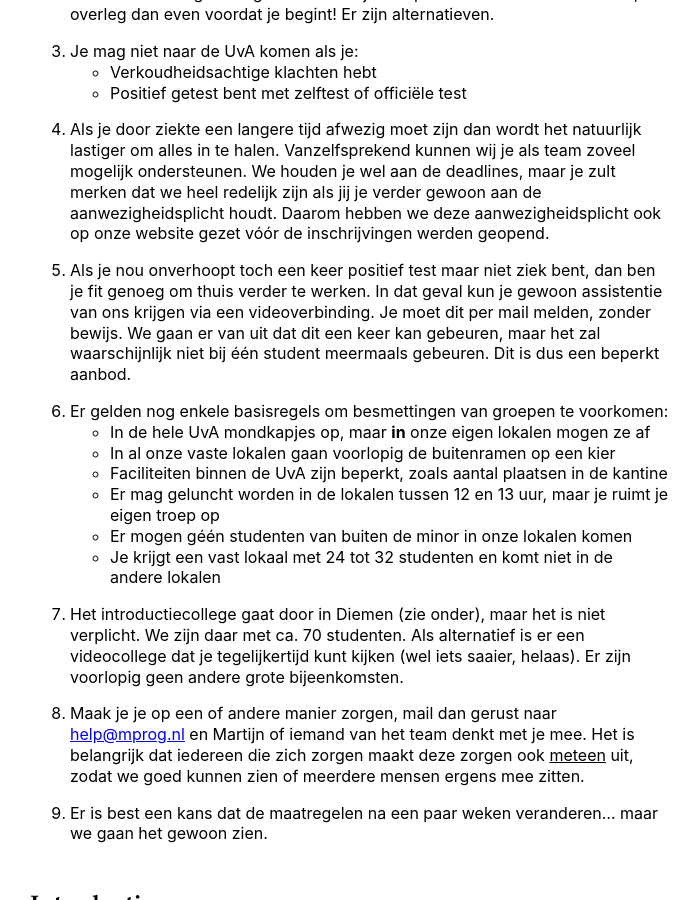
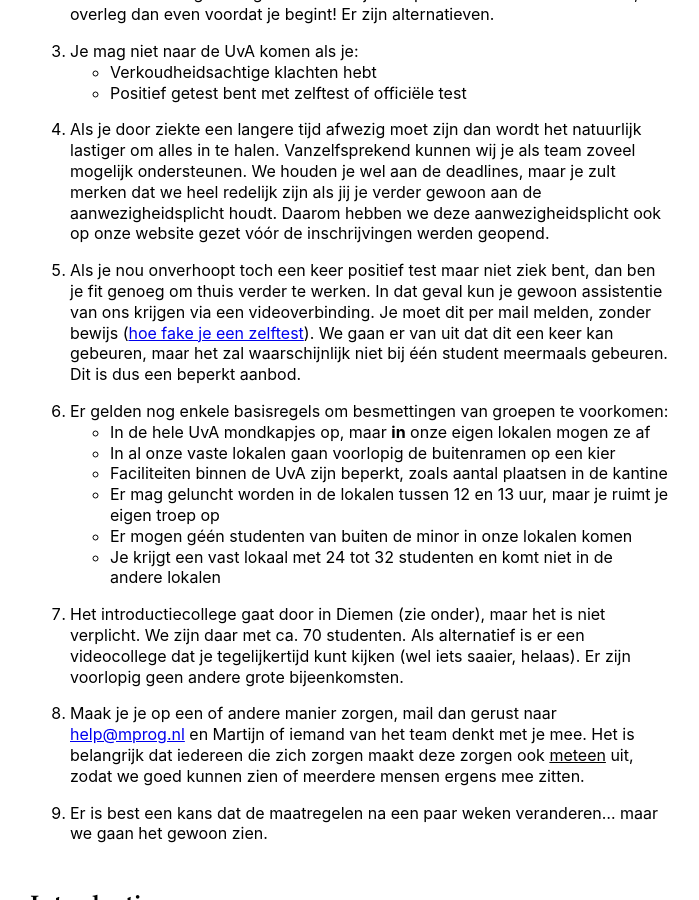
Before and after one commit to minprog/welkom, a Jekyll site: the page built from fulltime/index.md, in a window 1280 px wide and 900 px high, scrolled down 1346 px. Shown: the whole window, without its empty margins (290-989 px from the left). Built offline with Jekyll 4.4.1, drawn with Linux system fonts in a browser that asks for light colours; our own code applies the rules of GitHub Pages for plain Markdown files.

Commit message:
fulltime

```diff
--- a/fulltime/index.md
+++ b/fulltime/index.md
@@ -30,7 +30,7 @@ We hopen jullie allemaal te spreken in de eerste paar dagen van de minor, maar m
 
 4. Als je door ziekte een langere tijd afwezig moet zijn dan wordt het natuurlijk lastiger om alles in te halen. Vanzelfsprekend kunnen wij je als team zoveel mogelijk ondersteunen. We houden je wel aan de deadlines, maar je zult merken dat we heel redelijk zijn als jij je verder gewoon aan de aanwezigheidsplicht houdt. Daarom hebben we deze aanwezigheidsplicht ook op onze website gezet vóór de inschrijvingen werden geopend.
 
-5. Als je nou onverhoopt toch een keer positief test maar niet ziek bent, dan ben je fit genoeg om thuis verder te werken. In dat geval kun je gewoon assistentie van ons krijgen via een videoverbinding. Je moet dit per mail melden, zonder bewijs. We gaan er van uit dat dit een keer kan gebeuren, maar het zal waarschijnlijk niet bij één student meermaals gebeuren. Dit is dus een beperkt aanbod.
+5. Als je nou onverhoopt toch een keer positief test maar niet ziek bent, dan ben je fit genoeg om thuis verder te werken. In dat geval kun je gewoon assistentie van ons krijgen via een videoverbinding. Je moet dit per mail melden, zonder bewijs ([hoe fake je een zelftest](https://theconversation.com/covid-19-kids-are-using-soft-drinks-to-fake-positive-tests-ive-worked-out-the-science-and-how-to-spot-it-163739)). We gaan er van uit dat dit een keer kan gebeuren, maar het zal waarschijnlijk niet bij één student meermaals gebeuren. Dit is dus een beperkt aanbod.
 
 6. Er gelden nog enkele basisregels om besmettingen van groepen te voorkomen:
     - In de hele UvA mondkapjes op, maar **in** onze eigen lokalen mogen ze af
```
